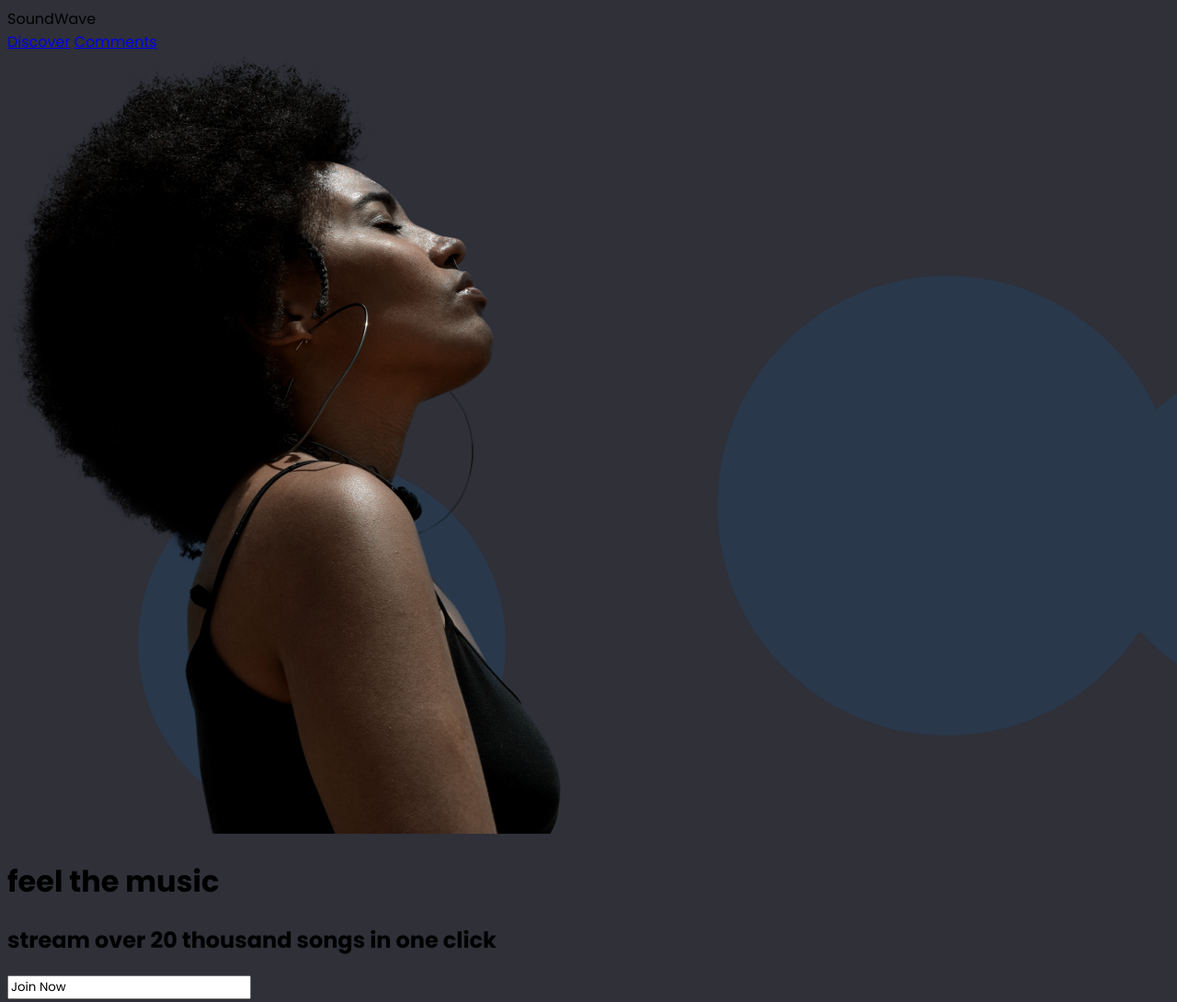
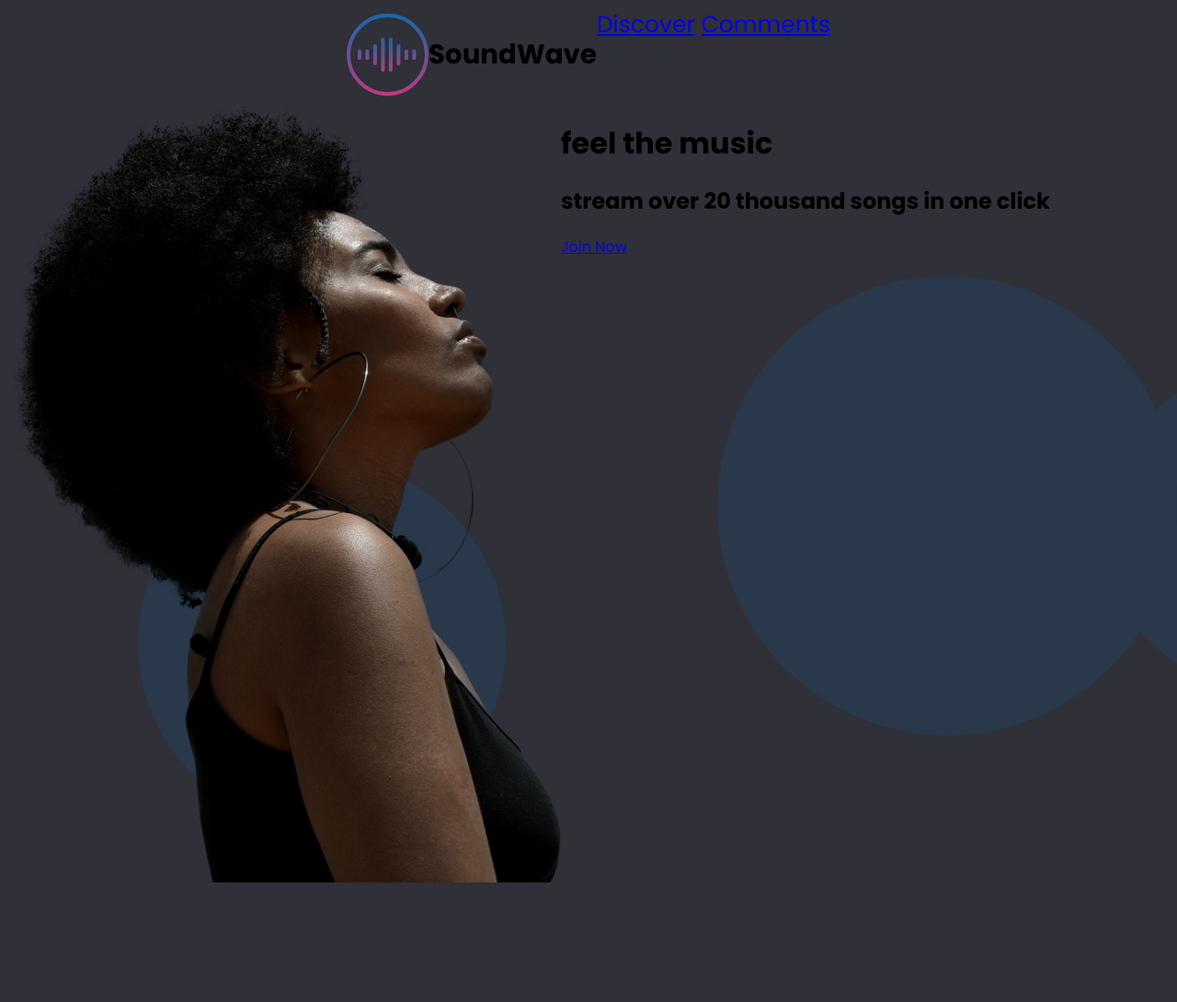
Before and after one commit to adrienw4/feel-music2, a plain HTML site: page index.html in a window 1280 px wide. Shown: the top 1090 px of the page at 92% size. Drawn offline with Linux system fonts and the light colour scheme.

Commit message:
new-up-5

```diff
--- a/index.html
+++ b/index.html
@@ -7,10 +7,14 @@
     <link rel="stylesheet" href="./styles/style.css">
     <link rel="stylesheet" href="./styles/bubulles.css">
 
+
 </head>
 <body>
     <header>
-    <div class="title">SoundWave</div>
+    <div class="title">
+        <img src="./assets/logo-soundwave.svg" alt="">
+        <h3>SoundWave</h3>
+    </div>
      <div>
         <a href="./discover.html">Discover</a>
       <a href="./comments.html" class="header2">Comments</a>
@@ -23,7 +27,7 @@
     <div class="text and a">
         <h1>feel the music</h1>
         <h2>stream over 20 thousand songs in one click</h2>
-        <input type="text" value="Join Now">
+        <a href="./discover.html">Join Now</a>
     </div>
 
  </div>
--- a/styles/index.css
+++ b/styles/index.css
@@ -0,0 +1,4 @@
+header{
+    display: flex;
+
+}
--- a/styles/style.css
+++ b/styles/style.css
@@ -8,3 +8,18 @@ body{
   z-index: -2;
   background-attachment: fixed;
 }
+.img{
+
+}
+header{
+  display: flex;
+  justify-content: center;
+  font-size: 25px;
+
+}
+.title{
+  display: flex;
+}
+.main{
+  display: flex;
+}
```
